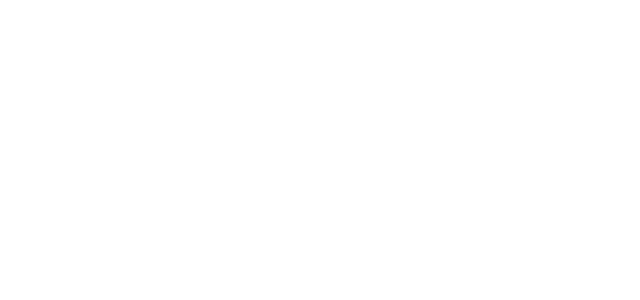
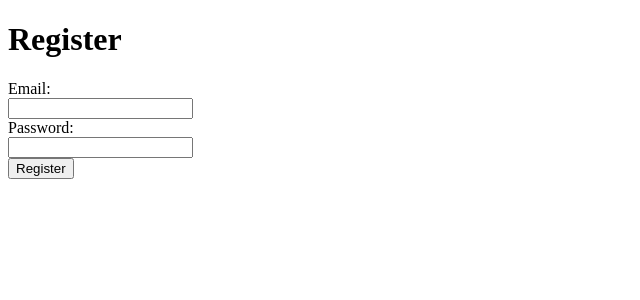
Before and after one commit to augustolfp/dietinha_frontend, a React (Vite) app: page /register in a window 1280 px wide. Before the commit this address had no page. Shown: the top 300 px of the page, without its empty margins (0-640 px from the left). Built offline with nearby package versions, Linux system fonts and the light colour scheme.

Commit message:
feat(routes): implement login and register form inputs

```diff
--- a/src/App.tsx
+++ b/src/App.tsx
@@ -1,12 +1,16 @@
 import { BrowserRouter as Router, Routes, Route } from "react-router-dom";
 import Home from "./pages/Home";
 import Dashboard from "./pages/Dashboard";
+import Login from "./pages/Login";
+import Register from "./pages/Register";
 
 function App() {
     return (
         <Router>
             <Routes>
                 <Route path="/" element={<Home />} />
+                <Route path="/login" element={<Login />} />
+                <Route path="/register" element={<Register />} />
                 <Route path="/dashboard" element={<Dashboard />} />
             </Routes>
         </Router>
--- a/src/pages/Home.tsx
+++ b/src/pages/Home.tsx
@@ -1,3 +1,18 @@
+import { Link } from "react-router-dom";
+
 export default function Home() {
-    return <h1>Homepage!</h1>;
+    return (
+        <div>
+            <h1>Bem-vindo ao App dietinha!</h1>
+            <div>
+                <Link to="/login">Ir para a página de login</Link>
+            </div>
+            <div>
+                <Link to="register">Ir para a página de cadastro</Link>
+            </div>
+            <div>
+                <Link to="/dashboard">Ir para a dashboard</Link>
+            </div>
+        </div>
+    );
 }
--- /dev/null
+++ b/src/pages/Login.tsx
@@ -0,0 +1,33 @@
+import { useState } from "react";
+
+export default function Login() {
+    const [email, setEmail] = useState("");
+    const [password, setPassword] = useState("");
+
+    const handleLogin = () => {
+        console.log("Login routine triggered!");
+    };
+
+    return (
+        <div>
+            <h1>Login</h1>
+            Email:
+            <br />
+            <input
+                type="text"
+                value={email}
+                onChange={(e) => setEmail(e.target.value)}
+            />
+            <br />
+            Password:
+            <br />
+            <input
+                type="password"
+                value={password}
+                onChange={(e) => setPassword(e.target.value)}
+            />
+            <br />
+            <button onClick={handleLogin}>Log In</button>
+        </div>
+    );
+}
--- /dev/null
+++ b/src/pages/Register.tsx
@@ -0,0 +1,33 @@
+import { useState } from "react";
+
+export default function Register() {
+    const [email, setEmail] = useState("");
+    const [password, setPassword] = useState("");
+
+    const handleRegister = () => {
+        console.log("Register routine triggered!");
+    };
+
+    return (
+        <div>
+            <h1>Register</h1>
+            Email:
+            <br />
+            <input
+                type="text"
+                value={email}
+                onChange={(e) => setEmail(e.target.value)}
+            />
+            <br />
+            Password:
+            <br />
+            <input
+                type="password"
+                value={password}
+                onChange={(e) => setPassword(e.target.value)}
+            />
+            <br />
+            <button onClick={handleRegister}>Register</button>
+        </div>
+    );
+}
```
